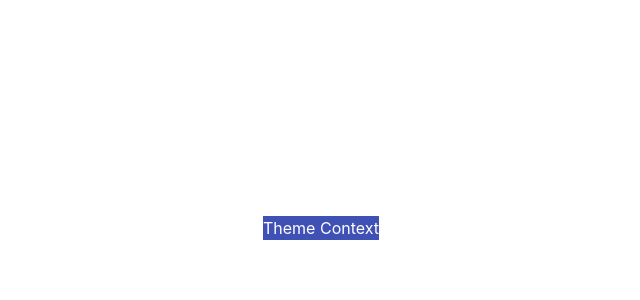
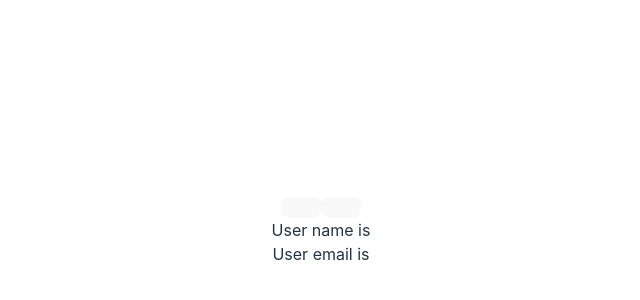
Before and after one commit to gauravkharel/retype, a React (Vite) app: page / in a window 1280 px wide. Shown: the part 172-472 px from the top of the page, without its empty margins (319-959 px from the left). Built offline with nearby package versions, Linux system fonts and the light colour scheme.

Commit message:
useContext future value

```diff
--- a/src/App.tsx
+++ b/src/App.tsx
@@ -1,14 +1,13 @@
 import './App.css'
-import { ThemeContextProvider } from './components/context/ThemeContext'
-import { Box } from './components/context/Box'
-
+import { UserContextProvider } from './components/context/UserContext'
+import { User } from './components/context/User'
 function App() {
 
   return (
       <div className='App'>
-        <ThemeContextProvider>
-          <Box />
-        </ThemeContextProvider>
+        <UserContextProvider>
+          <User />
+        </UserContextProvider>
       </div>
   )
 }
--- /dev/null
+++ b/src/components/context/User.tsx
@@ -0,0 +1,29 @@
+import { useContext } from "react"
+import { UserContext } from "./UserContext"
+
+//type assertion
+
+// use context future value
+export const User = () => {
+    const userContext = useContext(UserContext)
+    const handleLogin = () => {
+            userContext.setUser({
+                name: 'Chandramukhi',
+                email: 'chandramukhi@gmail.com'
+            })
+
+    }
+    const handleLogout = () => {
+            userContext.setUser(null)
+
+
+    }
+    return (
+        <div>
+            <button onClick={handleLogin}></button>
+            <button onClick={handleLogout}></button>
+            <div>User name is {userContext.user?.name}</div>
+            <div>User email is {userContext.user?.email }</div>
+        </div>
+    )
+}
--- /dev/null
+++ b/src/components/context/UserContext.tsx
@@ -0,0 +1,26 @@
+import { useState, createContext } from "react"
+
+export type AuthUser = {
+  name: string
+  email: string
+}
+
+type UserContextType = {
+  user: AuthUser | null
+  setUser: React.Dispatch<React.SetStateAction<AuthUser | null>>
+}
+
+type UserContextProviderProps = {
+  children: React.ReactNode
+}
+
+export const UserContext = createContext({} as UserContextType)
+
+export const UserContextProvider = ({ children }: UserContextProviderProps) => {
+  const [user, setUser] = useState<AuthUser | null>(null)
+  return (
+    <UserContext.Provider value={{user, setUser}}>
+        {children}
+    </UserContext.Provider>
+  )
+}
--- a/src/components/context/theme.ts
+++ b/src/components/context/theme.ts
@@ -1,4 +1,3 @@
-
 export const theme = {
     primary: {
         main: '#3f51b5',
```
